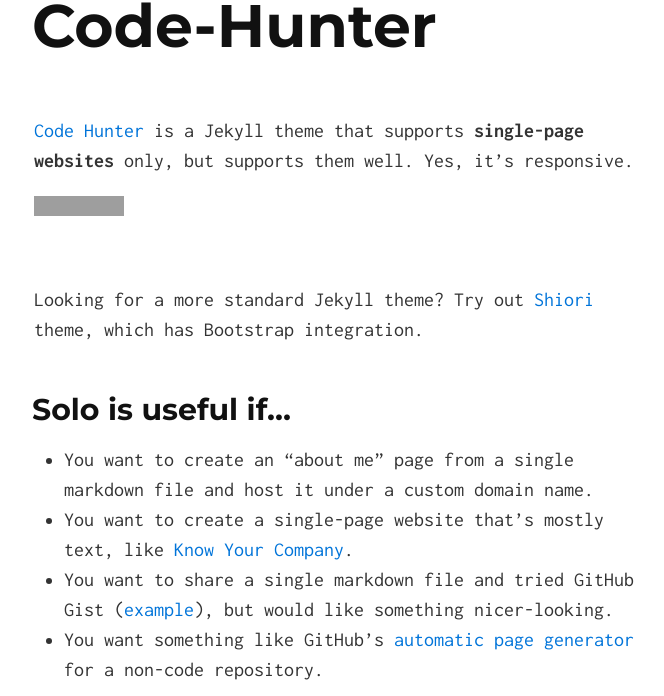
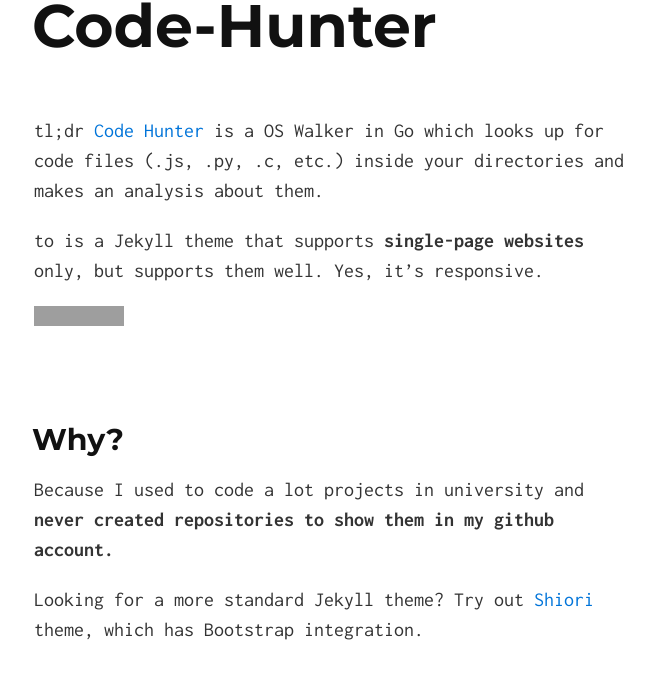
Before and after one commit to arturoaviles/Code-Hunter, a Jekyll site: the page built from index.md, in a window 1280 px wide and 900 px high, cut to the strip 204-900 px from the top of the window. Shown: the whole strip, without its empty margins (306-970 px from the left). Built offline with Jekyll 4.4.1, drawn with Linux system fonts in a browser that asks for light colours; grey boxes are pictures that could not be loaded.

Commit message:
Edit Description in Github Page

```diff
--- a/_config.yml
+++ b/_config.yml
@@ -1,5 +1,5 @@
 # Site settings
-title: Solo, a Jekyll Theme
+title: Code-Hunter
 tag_text: Code-Hunter
 description: Solo is a Jekyll theme that supports single-page websites only, but supports them well. Yes, it’s responsive.
 
--- a/index.md
+++ b/index.md
@@ -2,10 +2,18 @@
 layout: default
 ---
 
-[Code Hunter](http://arturoaviles.github.io/Code-Hunter/) is a Jekyll theme that supports **single-page websites** only, but supports them well. Yes, it's responsive.
+tl;dr [Code Hunter](http://arturoaviles.github.io/Code-Hunter/) is a OS Walker in Go which looks up for code files (.js, .py, .c, etc.) inside your directories and makes an analysis about them.
+
+
+
+to is a Jekyll theme that supports **single-page websites** only, but supports them well. Yes, it's responsive.
 
 <iframe src="https://ghbtns.com/github-btn.html?user=arturoaviles&amp;repo=code-hunter&amp;type=watch&amp;count=true&amp;size=large"
   allowtransparency="true" frameborder="0" scrolling="0" width="170" height="30"></iframe><br/>
+
+## Why?
+
+Because I used to code a lot projects in university and **never created repositories to show them in my github account.**
 
 Looking for a more standard Jekyll theme? Try out [Shiori](http://github.com/ellekasai/shiori) theme, which has Bootstrap integration.
 
```
